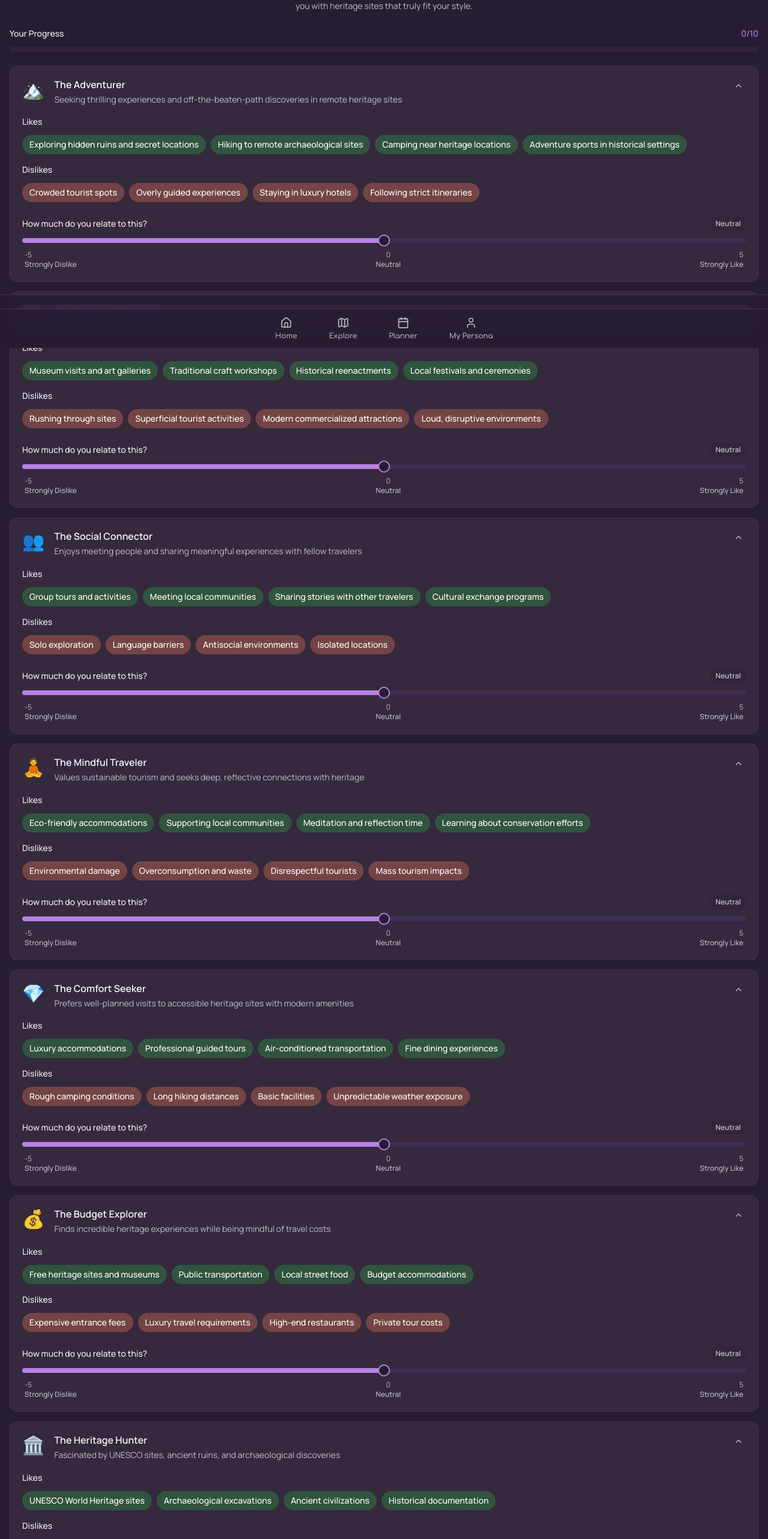
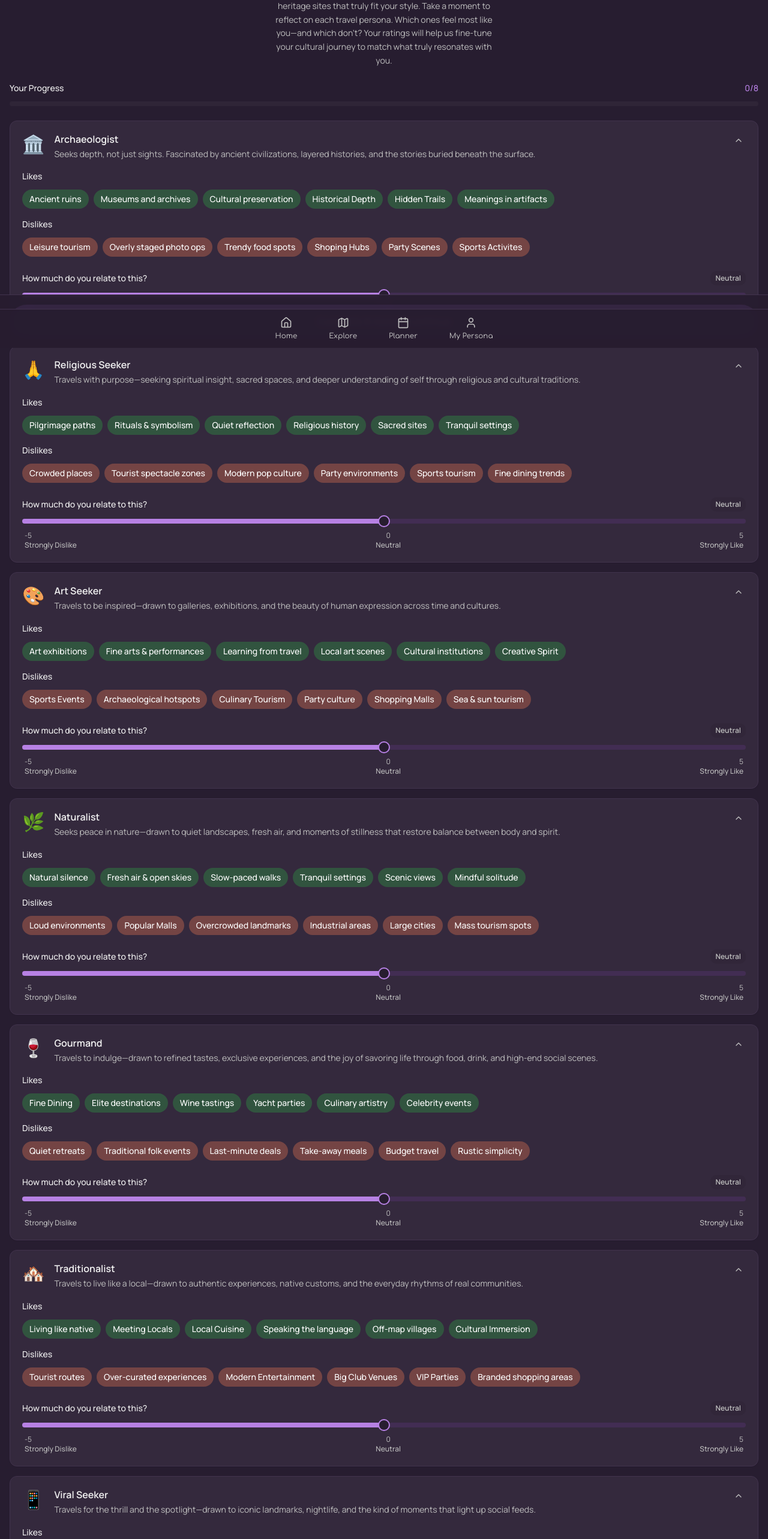
Before and after one commit to ux-fotisp/heritage-persona-explore, a React (Vite) app: page /persona-questionnaire in a window 1280 px wide. Shown: the part 220-2786 px from the top of the page at 60% size. Built offline with nearby package versions, Linux system fonts and the light colour scheme.

Commit message:
Refactor persona questionnaire and results
Update persona questionnaire content and create persona selection screen with match accuracy and persona details.

```diff
--- a/src/pages/PersonaQuestionnaire.tsx
+++ b/src/pages/PersonaQuestionnaire.tsx
@@ -17,193 +17,187 @@ interface PersonaData {
 
 const initialPersonas: PersonaData[] = [
   {
-    id: "adventurer",
-    title: "The Adventurer",
-    description: "Seeking thrilling experiences and off-the-beaten-path discoveries in remote heritage sites",
+    id: "archaeologist",
+    title: "Archaeologist",
+    description: "Seeks depth, not just sights. Fascinated by ancient civilizations, layered histories, and the stories buried beneath the surface.",
     likes: [
-      "Exploring hidden ruins and secret locations",
-      "Hiking to remote archaeological sites",
-      "Camping near heritage locations",
-      "Adventure sports in historical settings"
+      "Ancient ruins",
+      "Museums and archives",
+      "Cultural preservation",
+      "Historical Depth",
+      "Hidden Trails",
+      "Meanings in artifacts"
     ],
     dislikes: [
-      "Crowded tourist spots",
-      "Overly guided experiences",
-      "Staying in luxury hotels",
-      "Following strict itineraries"
+      "Leisure tourism",
+      "Overly staged photo ops",
+      "Trendy food spots",
+      "Shoping Hubs",
+      "Party Scenes",
+      "Sports Activites"
     ],
-    icon: "🏔️",
+    icon: "🏛️",
     value: 0
   },
   {
-    id: "cultural-enthusiast",
-    title: "The Cultural Enthusiast",
-    description: "Passionate about art, history, and immersing in local traditions and customs",
+    id: "religious-seeker",
+    title: "Religious Seeker",
+    description: "Travels with purpose—seeking spiritual insight, sacred spaces, and deeper understanding of self through religious and cultural traditions.",
     likes: [
-      "Museum visits and art galleries",
-      "Traditional craft workshops",
-      "Historical reenactments",
-      "Local festivals and ceremonies"
+      "Pilgrimage paths",
+      "Rituals & symbolism",
+      "Quiet reflection",
+      "Religious history",
+      "Sacred sites",
+      "Tranquil settings"
     ],
     dislikes: [
-      "Rushing through sites",
-      "Superficial tourist activities",
-      "Modern commercialized attractions",
-      "Loud, disruptive environments"
+      "Crowded places",
+      "Tourist spectacle zones",
+      "Modern pop culture",
+      "Party environments",
+      "Sports tourism",
+      "Fine dining trends"
+    ],
+    icon: "🙏",
+    value: 0
+  },
+  {
+    id: "art-seeker",
+    title: "Art Seeker",
+    description: "Travels to be inspired—drawn to galleries, exhibitions, and the beauty of human expression across time and cultures.",
+    likes: [
+      "Art exhibitions",
+      "Fine arts & performances",
+      "Learning from travel",
+      "Local art scenes",
+      "Cultural institutions",
+      "Creative Spirit"
+    ],
+    dislikes: [
+      "Sports Events",
+      "Archaeological hotspots",
+      "Culinary Tourism",
+      "Party culture",
+      "Shopping Malls",
+      "Sea & sun tourism"
     ],
     icon: "🎨",
     value: 0
   },
   {
-    id: "social-connector",
-    title: "The Social Connector",
-    description: "Enjoys meeting people and sharing meaningful experiences with fellow travelers",
+    id: "naturalist",
+    title: "Naturalist",
+    description: "Seeks peace in nature—drawn to quiet landscapes, fresh air, and moments of stillness that restore balance between body and spirit.",
     likes: [
-      "Group tours and activities",
-      "Meeting local communities",
-      "Sharing stories with other travelers",
-      "Cultural exchange programs"
+      "Natural silence",
+      "Fresh air & open skies",
+      "Slow-paced walks",
+      "Tranquil settings",
+      "Scenic views",
+      "Mindful solitude"
     ],
     dislikes: [
-      "Solo exploration",
-      "Language barriers",
-      "Antisocial environments",
-      "Isolated locations"
-    ],
-    icon: "👥",
-    value: 0
-  },
-  {
-    id: "mindful-traveler",
-    title: "The Mindful Traveler",
-    description: "Values sustainable tourism and seeks deep, reflective connections with heritage",
-    likes: [
-      "Eco-friendly accommodations",
-      "Supporting local communities",
-      "Meditation and reflection time",
-      "Learning about conservation efforts"
-    ],
-    dislikes: [
-      "Environmental damage",
-      "Overconsumption and waste",
-      "Disrespectful tourists",
-      "Mass tourism impacts"
-    ],
-    icon: "🧘",
-    value: 0
-  },
-  {
-    id: "comfort-seeker",
-    title: "The Comfort Seeker",
-    description: "Prefers well-planned visits to accessible heritage sites with modern amenities",
-    likes: [
-      "Luxury accommodations",
-      "Professional guided tours",
-      "Air-conditioned transportation",
-      "Fine dining experiences"
-    ],
-    dislikes: [
-      "Rough camping conditions",
-      "Long hiking distances",
-      "Basic facilities",
-      "Unpredictable weather exposure"
-    ],
-    icon: "💎",
-    value: 0
-  },
-  {
-    id: "budget-explorer",
-    title: "The Budget Explorer",
-    description: "Finds incredible heritage experiences while being mindful of travel costs",
-    likes: [
-      "Free heritage sites and museums",
-      "Public transportation",
-      "Local street food",
-      "Budget accommodations"
-    ],
-    dislikes: [
-      "Expensive entrance fees",
-      "Luxury travel requirements",
-      "High-end restaurants",
-      "Private tour costs"
-    ],
-    icon: "💰",
-    value: 0
-  },
-  {
-    id: "heritage-hunter",
-    title: "The Heritage Hunter",
-    description: "Fascinated by UNESCO sites, ancient ruins, and archaeological discoveries",
-    likes: [
-      "UNESCO World Heritage sites",
-      "Archaeological excavations",
-      "Ancient civilizations",
-      "Historical documentation"
-    ],
-    dislikes: [
-      "Modern reconstructions",
-      "Commercialized historical sites",
-      "Inaccurate historical information",
-      "Rushed historical tours"
-    ],
-    icon: "🏛️",
-    value: 0
-  },
-  {
-    id: "nature-lover",
-    title: "The Nature Lover",
-    description: "Drawn to natural heritage sites, national parks, and scenic landscapes",
-    likes: [
-      "Natural World Heritage sites",
-      "Wildlife observation",
-      "Scenic hiking trails",
-      "Environmental conservation"
-    ],
-    dislikes: [
-      "Urban heritage sites",
-      "Heavily developed areas",
-      "Indoor museums",
-      "Artificial attractions"
+      "Loud environments",
+      "Popular Malls",
+      "Overcrowded landmarks",
+      "Industrial areas",
+      "Large cities",
+      "Mass tourism spots"
     ],
     icon: "🌿",
     value: 0
   },
   {
-    id: "photo-enthusiast",
-    title: "The Photo Enthusiast",
-    description: "Seeks photogenic heritage locations and visually stunning architectural sites",
+    id: "gourmand",
+    title: "Gourmand",
+    description: "Travels to indulge—drawn to refined tastes, exclusive experiences, and the joy of savoring life through food, drink, and high-end social scenes.",
     likes: [
-      "Golden hour photography",
-      "Architectural details",
-      "Panoramic viewpoints",
-      "Unique compositions"
+      "Fine Dining",
+      "Elite destinations",
+      "Wine tastings",
+      "Yacht parties",
+      "Culinary artistry",
+      "Celebrity events"
     ],
     dislikes: [
-      "Photography restrictions",
-      "Crowded photo spots",
-      "Poor lighting conditions",
-      "Rushed photography time"
+      "Quiet retreats",
+      "Traditional folk events",
+      "Last-minute deals",
+      "Take-away meals",
+      "Budget travel",
+      "Rustic simplicity"
     ],
-    icon: "📸",
+    icon: "🍷",
     value: 0
   },
   {
-    id: "knowledge-seeker",
-    title: "The Knowledge Seeker",
-    description: "Loves guided tours, museums, and gaining deep insights into cultural significance",
+    id: "traditionalist",
+    title: "Traditionalist",
+    description: "Travels to live like a local—drawn to authentic experiences, native customs, and the everyday rhythms of real communities.",
     likes: [
-      "Expert-led educational tours",
-      "Historical research",
-      "Academic discussions",
-      "Detailed exhibitions"
+      "Living like native",
+      "Meeting Locals",
+      "Local Cuisine",
+      "Speaking the language",
+      "Off-map villages",
+      "Cultural Immersion"
     ],
     dislikes: [
-      "Surface-level information",
-      "Inaccurate historical facts",
-      "Rushed explanations",
-      "Entertainment over education"
+      "Tourist routes",
+      "Over-curated experiences",
+      "Modern Entertainment",
+      "Big Club Venues",
+      "VIP Parties",
+      "Branded shopping areas"
     ],
-    icon: "📚",
+    icon: "🏘️",
+    value: 0
+  },
+  {
+    id: "viral-seeker",
+    title: "Viral Seeker",
+    description: "Travels for the thrill and the spotlight—drawn to iconic landmarks, nightlife, and the kind of moments that light up social feeds.",
+    likes: [
+      "City highlights",
+      "Nightlife & parties",
+      "Trendy clubs",
+      "Famous landmarks",
+      "Viral moments",
+      "Social events"
+    ],
+    dislikes: [
+      "Nature Trails",
+      "Heritage Immersion",
+      "Cultural deep dives",
+      "Quiet retreats",
+      "Traditional Events",
+      "Rural escapes"
+    ],
+    icon: "📱",
+    value: 0
+  },
+  {
+    id: "leisure-seeker",
+    title: "Leisure Seeker",
+    description: "Travels to unwind—drawn to warm places, peaceful settings, and activities that nourish the body and calm the mind.",
+    likes: [
+      "Sunbathing",
+      "Warm Destinations",
+      "Relaxation Spots",
+      "Fitness & Wellness",
+      "Outdoor Sports",
+      "Beach Time"
+    ],
+    dislikes: [
+      "Cultural events",
+      "Knowledge travel",
+      "Educational tours",
+      "Urban sightseeing",
+      "Packed itineraries",
+      "Museums & galleries"
+    ],
+    icon: "🏖️",
     value: 0
   }
 ];
@@ -223,9 +217,9 @@ export default function PersonaQuestionnaire() {
 
   const handleComplete = () => {
     const sortedPersonas = [...personas].sort((a, b) => b.value - a.value);
-    const topPersonas = sortedPersonas.slice(0, 2);
+    const topPersonas = sortedPersonas.slice(0, 3); // Show top 3 for better selection
 
-    navigate("/persona-results", {
+    navigate("/persona-selection", {
       state: {
         topPersonas,
         allPersonas: personas
@@ -251,8 +245,8 @@ export default function PersonaQuestionnaire() {
               <span className="text-primary">Travel Style</span>
             </h1>
 
-            <p className="text-muted-foreground text-sm leading-relaxed max-w-xs mx-auto">
-              Let's shape your travel persona so we can match you with heritage sites that truly fit your style.
+            <p className="text-muted-foreground text-sm leading-relaxed max-w-sm mx-auto">
+              Let's shape your travel persona so we can match you with heritage sites that truly fit your style. Take a moment to reflect on each travel persona. Which ones feel most like you—and which don't? Your ratings will help us fine-tune your cultural journey to match what truly resonates with you.
             </p>
           </div>
         </div>
--- /dev/null
+++ b/src/pages/PersonaSelection.tsx
@@ -0,0 +1,213 @@
+import { useState } from "react";
+import { useLocation, useNavigate } from "react-router-dom";
+import { Button } from "@/components/ui/button";
+import { Card, CardContent } from "@/components/ui/card";
+import { AppHeader } from "@/components/navigation/AppHeader";
+import { Badge } from "@/components/ui/badge";
+import { Check } from "lucide-react";
+import { cn } from "@/lib/utils";
+
+interface PersonaData {
+  id: string;
+  title: string;
+  description: string;
+  likes: string[];
+  dislikes: string[];
+  icon: string;
+  value: number;
+}
+
+export default function PersonaSelection() {
+  const location = useLocation();
+  const navigate = useNavigate();
+  const { topPersonas, allPersonas } = location.state || { topPersonas: [], allPersonas: [] };
+
+  const [selectedPersonas, setSelectedPersonas] = useState<string[]>([]);
+
+  // Calculate accuracy percentages based on persona values
+  const getAccuracyPercentage = (persona: PersonaData) => {
+    const maxValue = 5;
+    const normalizedValue = (persona.value + maxValue) / (maxValue * 2); // Convert -5 to 5 range to 0 to 1
+    return Math.round(normalizedValue * 100);
+  };
+
+  const handlePersonaSelect = (personaId: string) => {
+    setSelectedPersonas(prev => {
+      if (prev.includes(personaId)) {
+        return prev.filter(id => id !== personaId);
+      } else if (prev.length < 2) {
+        return [...prev, personaId];
+      } else {
+        return [prev[1], personaId]; // Replace first selection
+      }
+    });
+  };
+
+  const handleContinue = () => {
+    const selected = allPersonas.filter((p: PersonaData) => selectedPersonas.includes(p.id));
+    navigate("/persona-results", {
+      state: {
+        selectedPersonas: selected,
+        allPersonas
+      }
+    });
+  };
+
+  const getSelectedPersonas = () => {
+    return allPersonas.filter((p: PersonaData) => selectedPersonas.includes(p.id));
+  };
+
+  return (
+    <div className="min-h-screen bg-background font-manrope">
+      <AppHeader backPath="/persona-questionnaire" />
+
+      {/* Header Section */}
+      <div className="px-4 pt-4 pb-6 space-y-6">
+        <div className="text-center space-y-3">
+          <div className="inline-flex items-center px-3 py-1.5 rounded-full bg-primary/10 border border-primary/20">
+            <span className="text-primary font-medium text-sm">Persona Match</span>
+          </div>
+
+          <div className="space-y-2">
+            <h1 className="text-2xl font-bold text-foreground leading-tight">
+              Your Best{" "}
+              <span className="text-primary">Matches</span>
+            </h1>
+
+            <p className="text-muted-foreground text-sm leading-relaxed max-w-sm mx-auto">
+              Based on your ratings, here are your top persona matches. Select one or two that best represent you.
+            </p>
+          </div>
+        </div>
+      </div>
+
+      {/* Top Personas */}
+      <div className="px-4 space-y-4 pb-6">
+        {topPersonas.map((persona: PersonaData) => (
+          <Card
+            key={persona.id}
+            className={cn(
+              "transition-all duration-300 border border-border bg-card hover:shadow-card cursor-pointer",
+              selectedPersonas.includes(persona.id) && "ring-2 ring-primary/50 border-primary/30 bg-primary/[0.02]"
+            )}
+            onClick={() => handlePersonaSelect(persona.id)}
+          >
+            <CardContent className="p-5">
+              {/* Header with Selection */}
+              <div className="flex items-start gap-4 mb-4">
+                <div className="text-3xl flex-shrink-0" role="img" aria-label={persona.title}>
+                  {persona.icon}
+                </div>
+
+                <div className="flex-1 min-w-0">
+                  <div className="flex items-start justify-between">
+                    <div className="flex-1 min-w-0">
+                      <h3 className="font-semibold text-lg text-foreground leading-tight mb-1">
+                        {persona.title}
+                      </h3>
+                      <p className="text-sm text-muted-foreground leading-relaxed mb-3">
+                        {persona.description}
+                      </p>
+
+                      {/* Accuracy Badge */}
+                      <Badge
+                        variant="secondary"
+                        className="bg-primary/10 text-primary border-primary/20"
+                      >
+                        {getAccuracyPercentage(persona)}% Match
+                      </Badge>
+                    </div>
+
+                    {/* Selection Indicator */}
+                    <div className={cn(
+                      "w-6 h-6 rounded-full border-2 flex items-center justify-center transition-colors",
+                      selectedPersonas.includes(persona.id)
+                        ? "bg-primary border-primary text-primary-foreground"
+                        : "border-muted-foreground/30"
+                    )}>
+                      {selectedPersonas.includes(persona.id) && (
+                        <Check className="h-4 w-4" />
+                      )}
+                    </div>
+                  </div>
+                </div>
+              </div>
+
+              {/* Likes and Dislikes */}
+              <div className="space-y-4">
+                {/* Likes */}
+                <div className="space-y-2">
+                  <h4 className="text-sm font-medium text-foreground">Likes</h4>
+                  <div className="flex flex-wrap gap-2">
+                    {persona.likes.map((like, index) => (
+                      <span
+                        key={index}
+                        className="px-3 py-1.5 rounded-full text-sm font-medium text-white"
+                        style={{ backgroundColor: '#31543F' }}
+                      >
+                        {like}
+                      </span>
+                    ))}
+                  </div>
+                </div>
+
+                {/* Dislikes */}
+                <div className="space-y-2">
+                  <h4 className="text-sm font-medium text-foreground">Dislikes</h4>
+                  <div className="flex flex-wrap gap-2">
+                    {persona.dislikes.map((dislike, index) => (
+                      <span
+                        key={index}
+                        className="px-3 py-1.5 rounded-full text-sm font-medium text-white"
+                        style={{ backgroundColor: '#744444' }}
+                      >
+                        {dislike}
+                      </span>
+                    ))}
+                  </div>
+                </div>
+              </div>
+            </CardContent>
+          </Card>
+        ))}
+      </div>
+
+      {/* Selected Summary */}
+      {selectedPersonas.length > 0 && (
+        <div className="px-4 pb-6">
+          <Card className="bg-primary/5 border-primary/20">
+            <CardContent className="p-4">
+              <h4 className="font-medium text-foreground mb-2">Selected Personas:</h4>
+              <div className="space-y-1">
+                {getSelectedPersonas().map((persona: PersonaData) => (
+                  <div key={persona.id} className="flex items-center gap-3">
+                    <span className="text-lg">{persona.icon}</span>
+                    <span className="text-sm font-medium text-foreground">{persona.title}</span>
+                    <Badge variant="outline" className="text-xs">
+                      {getAccuracyPercentage(persona)}% Match
+                    </Badge>
+                  </div>
+                ))}
+              </div>
+            </CardContent>
+          </Card>
+        </div>
+      )}
+
+      {/* Bottom CTA - Fixed */}
+      <div className="fixed bottom-0 left-0 right-0 bg-background/95 backdrop-blur-sm border-t border-border p-4">
+        <Button
+          onClick={handleContinue}
+          disabled={selectedPersonas.length === 0}
+          className="w-full py-4 text-base font-semibold rounded-full h-auto transition-smooth"
+          variant={selectedPersonas.length > 0 ? "default" : "secondary"}
+        >
+          {selectedPersonas.length === 0
+            ? "Select at least one persona"
+            : `Continue with ${selectedPersonas.length} persona${selectedPersonas.length > 1 ? 's' : ''}`
+          }
+        </Button>
+      </div>
+    </div>
+  );
+}
```
